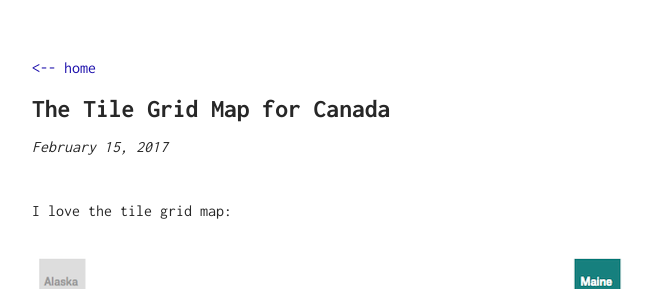
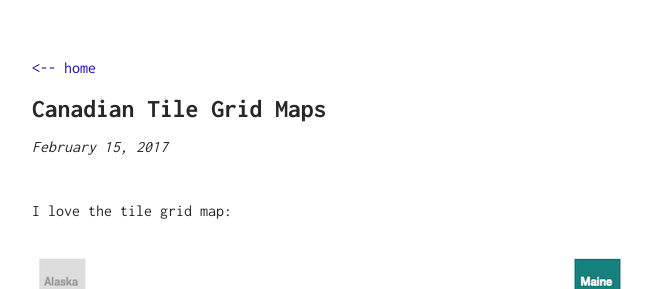
Before and after one commit to maxhumber/maxhumber.com, a Jekyll site: the page built from _posts/2017-02-15-tile_canada.md, in a window 1280 px wide. Shown: the top 289 px of the page, without its empty margins (308-971 px from the left). Built offline with Jekyll 4.4.1, drawn with Linux system fonts in a browser that asks for light colours; our own code applies the rules of GitHub Pages for plain Markdown files.

Commit message:
Title Change

```diff
--- a/_posts/2017-02-15-tile_canada.md
+++ b/_posts/2017-02-15-tile_canada.md
@@ -1,5 +1,5 @@
 ---
-title: 'The Tile Grid Map for Canada'
+title: 'Canadian Tile Grid Maps'
 date: 2017-02-15
 tags: [r]
 ---
```
